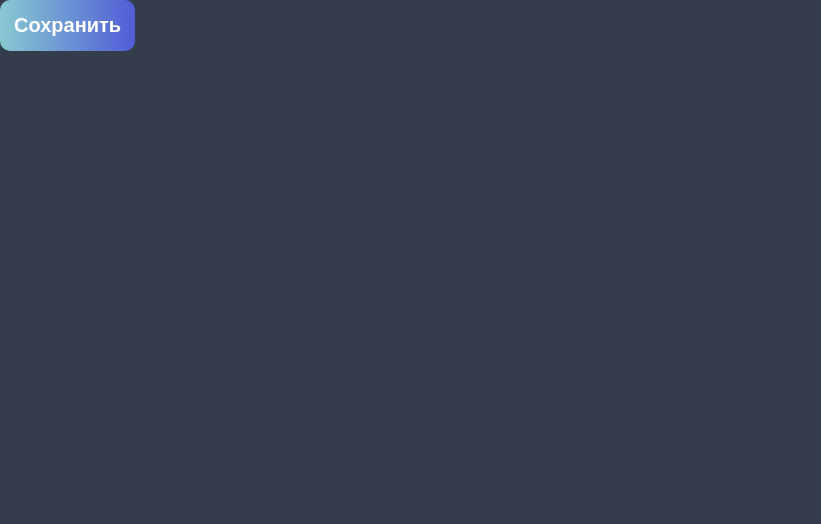
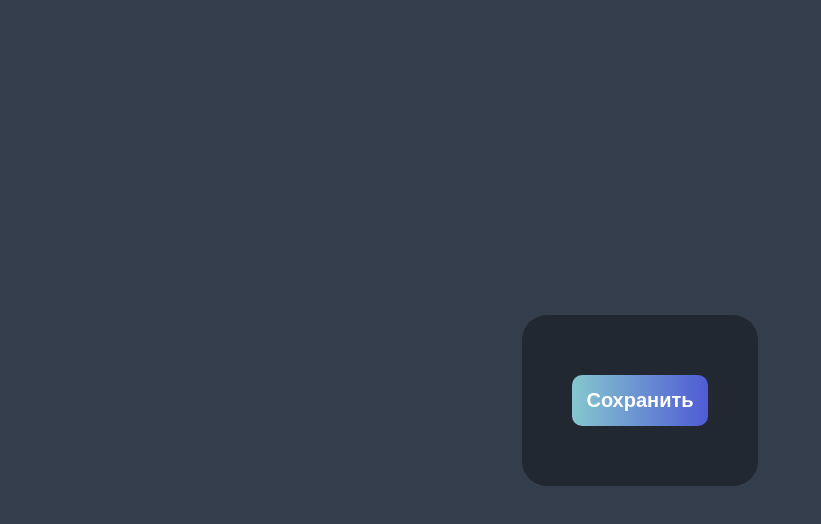
Before and after one commit to PushkinDenis/vue-weather-app, a Vue app: page / in a window 1280 px wide. Shown: the top 524 px of the page, without its empty margins (0-821 px from the left). Built offline with nearby package versions, Linux system fonts and the light colour scheme; a web font is replaced by a local one.

Commit message:
Create main

```diff
--- a/src/App.vue
+++ b/src/App.vue
@@ -2,6 +2,15 @@
 import Button from "./components/Button/Button.vue";
 </script>
 
-<template><Button>Сохранить</Button></template>
+<template>
+  <main class="main"><Button>Сохранить</Button></main>
+</template>
 
-<style scoped></style>
+<style scoped>
+.main {
+  display: flex;
+  background: var(--color-bg-main);
+  padding: var(--spacing-3xl) var(--spacing-2xl);
+  border-radius: var(--radius-md);
+}
+</style>
--- a/src/components/Button/Button.vue
+++ b/src/components/Button/Button.vue
@@ -1,7 +1,7 @@
 <script setup></script>
 
 <template>
-  <button class="button"><slot></slot></button>
+  <button class="button"><slot /></button>
 </template>
 
 <style scoped>
--- a/src/style.css
+++ b/src/style.css
@@ -78,6 +78,8 @@
   --spacing-md: 1rem;
   --spacing-lg: 2rem;
   --spacing-xl: 3rem;
+  --spacing-2xl: 3.125rem;
+  --spacing-3xl: 3.75rem;
 }
 
 * {
@@ -86,3 +88,9 @@
   background: var(--color-bg);
   font-family: "Montserrat", sans-serif;
 }
+
+body {
+  display: grid;
+  place-items: center;
+  min-height: 100vh;
+}
```
Also changed, not shown: 1 other file (tests, documents, lock files or other folders).
